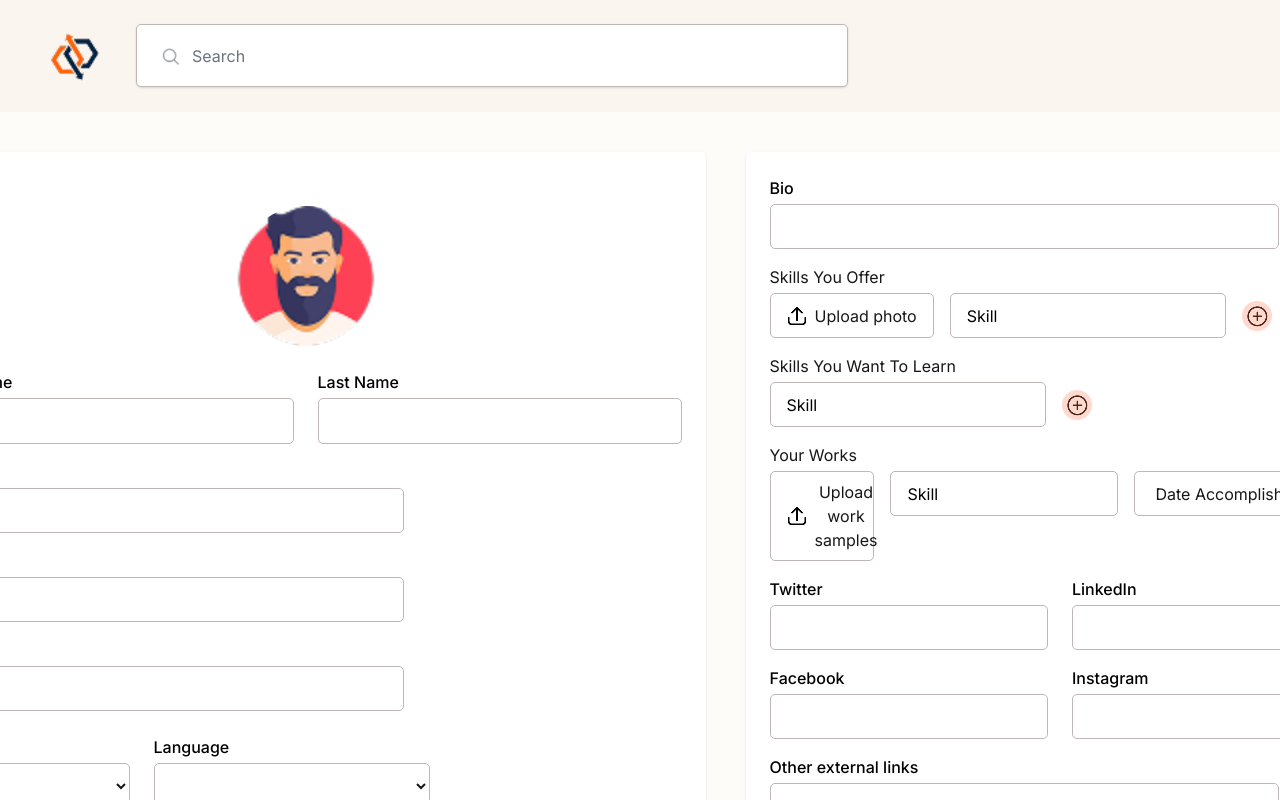
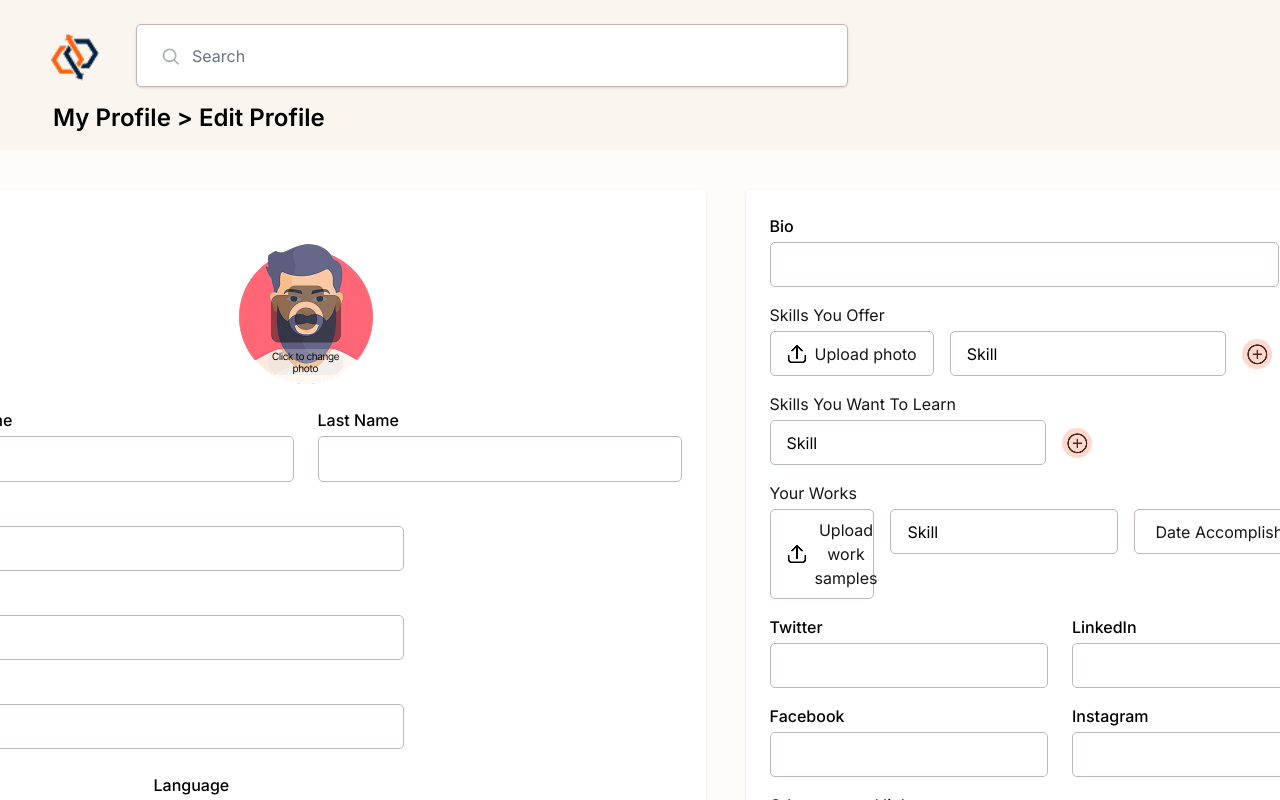
Before and after one commit to JonBabao/SWAP-Skills-Without-A-Price, a Next.js app: page /dashboard/editProfile in a window 1280 px wide. Shown: the top 800 px of the page. Built offline with nearby package versions, Linux system fonts and the light colour scheme.

Commit message:
Finished EditProfile.tsx

```diff
--- a/src/app/components/EditProfile.tsx
+++ b/src/app/components/EditProfile.tsx
@@ -7,12 +7,14 @@ import Notifcation from '../../../public/images/notification.png';
 import MessageIcon from '../../../public/images/message.png';
 import UploadButton from '../../../public/images/upload.png';
 import AddButton from '../../../public/images/add btn.png';
+import SaveButton from '../../../public/images/save btn.png';
+import EditProfileButton from '../../../public/images/edit photo.png';
 
 const EditProfile: React.FC = () => {
     return (
         <>
-        {/* Hindi pa to okay aayusin ko pa*/}
-            <div className="seashell w-[1920px] h-[112px] relative">
+            {/* Di pa sure if goods sya tignan sa inyo hehe */}
+            <div className="seashell w-[1920px] h-[150px] relative">
                 <img src="/images/logo.png" className="absolute left-[43px] top-[28px] w-16 h-[55px]" />
                 <div className="absolute left-[136px] top-[24px] w-[712px] h-[63px] bg-white rounded-[5px] flex items-center px-6 shadow-sm border border-[0.5px] border-[#BFB6B6]">
                     <img src="/images/search icon.png" alt="Search" className="w-5 h-5 mr-3" />
@@ -21,13 +23,17 @@ const EditProfile: React.FC = () => {
                 <img src="/images/message.png" alt="Message" className="absolute left-[1629px] top-[33px] w-[45px] h-[45px] cursor-pointer" />
                 <img src="/images/notification.png" alt="Notification" className="absolute left-[1697px] top-[33px] w-[45px] h-[45px] cursor-pointer" />
                 <img src="/images/man 1.png" alt="Profile" className="absolute left-[1775px] top-[21px] w-[70px] h-[70px] rounded-full cursor-pointer" />
+                <div className="absolute left-[53px] top-[100px] text-[24px] font-semibold text-[#000000]">
+                    My Profile &gt; Edit Profile
+                </div>
+                <img src="/images/save btn.png" alt="Save Button" className="absolute left-[1684px] top-[100px] w-auto h-auto cursor-pointer" />
             </div>
 
             <div className="w-full px-20 mt-10 flex gap-10 justify-center">
                 {/* Left Div */}
                 <div className="w-[833px] h-[799px] bg-white shadow rounded-[5px] p-6">
                     <div className="w-[140px] h-[140px] rounded-full overflow-hidden mx-auto mt-[30px] mb-6">
-                        <img src="/images/man 1.png" alt="User Profile" className="w-full h-full object-cover cursor-pointer" />
+                        <img src="/images/edit photo.png" alt="User Profile" className="w-full h-full object-cover cursor-pointer" />
                     </div>
                     <div className="flex gap-6 mb-4">
                         <div className="flex flex-col">
```
Also changed, not shown: public/images/edit photo.png (added), public/images/save btn.png (added).
